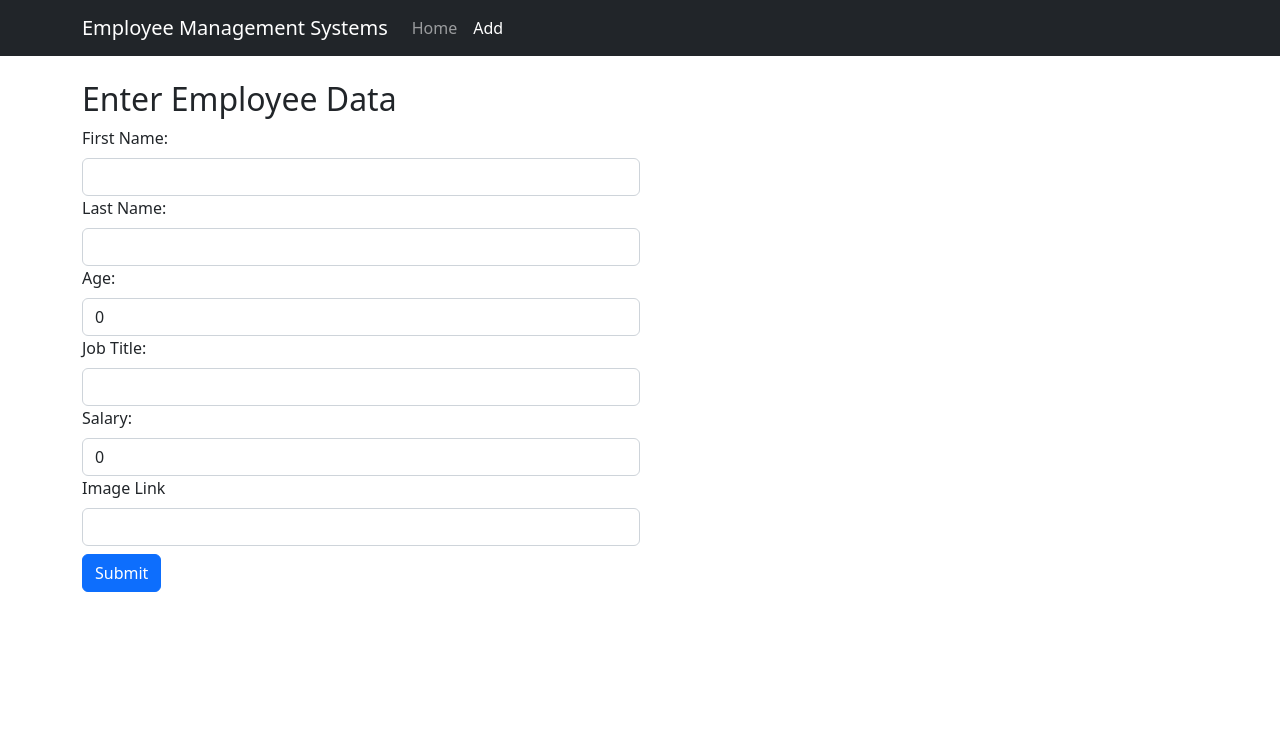
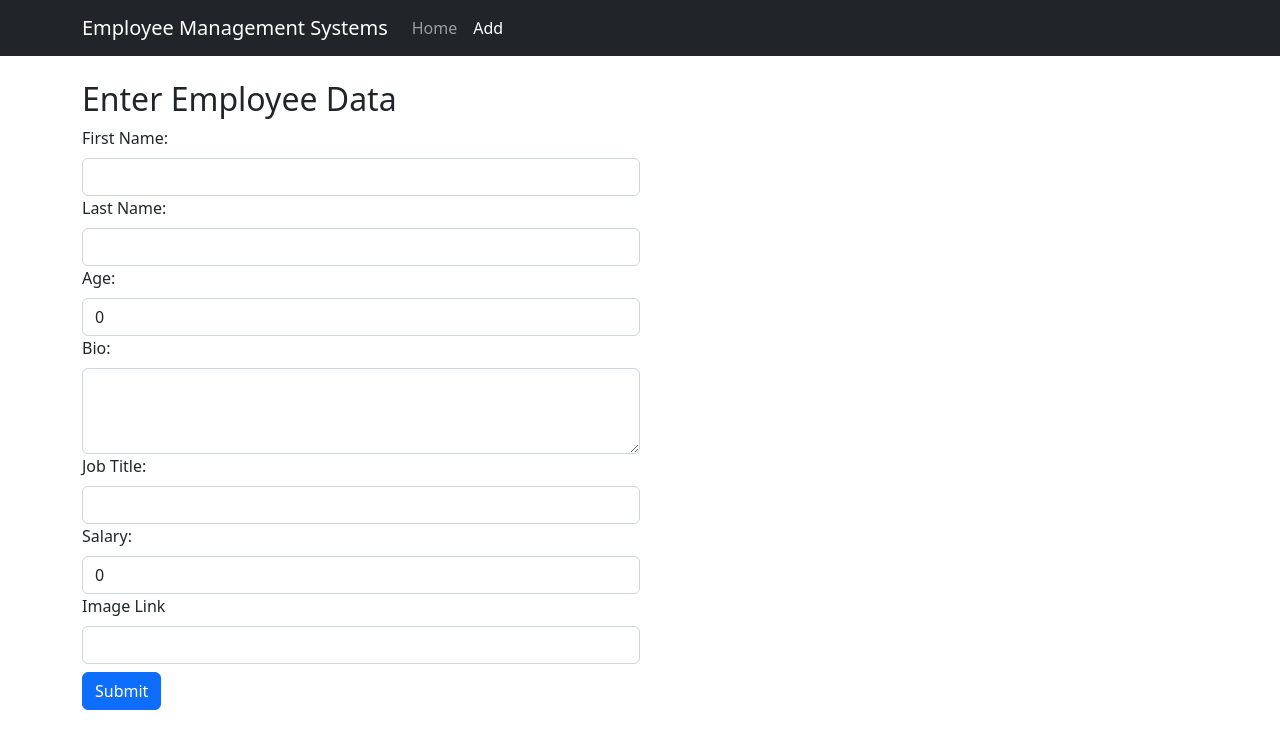
Before and after one commit to sourish33/reactnodesql, a React (Create React App) app in the folder client/: page /add in a window 1280 px wide. Shown: the top 748 px of the page. Built offline with nearby package versions, Linux system fonts and the light colour scheme.

Commit message:
bio working

```diff
--- a/client/src/CardItem/CardItem.js
+++ b/client/src/CardItem/CardItem.js
@@ -2,11 +2,13 @@ import React, { useEffect, useState } from 'react';
 import Card from 'react-bootstrap/Card';
 import ListGroup from 'react-bootstrap/ListGroup';
 import { useParams } from 'react-router-dom';
+import { UserContext } from '../App';
 
 const CardItem = () => {
 
   const {id} = useParams()
   const [formData, setFormData] = useState({})
+  const { navigateToAdd,  navigateToEdit, navigateToView} = React.useContext(UserContext)
 
   useEffect(()=>{
       const fetchData = async () => {
@@ -18,7 +20,7 @@ const CardItem = () => {
 
   },[])
 
-  const {image, fname, lname, age, job_title, salary} = formData
+  const {image, fname, lname, age, job_title, salary, bio} = formData
 
   const salaryFormatted = Number(salary).toLocaleString("en-US", {
     style: "currency",
@@ -26,13 +28,12 @@ const CardItem = () => {
 })
   return (
     <div className='d-flex justify-content-center mt-4'>
-        <Card style={{ width: '25rem' }}>
+        <Card style={{ width: '20rem' }}>
           <Card.Img variant="top" src={image} />
           <Card.Body>
             <Card.Title>{`${fname} ${lname}`}</Card.Title>
             <Card.Text>
-              Some quick example text to build on the card title and make up the
-              bulk of the card's content.
+                    {bio}
             </Card.Text>
           </Card.Body>
           <ListGroup className="list-group-flush">
--- a/client/src/FormElement/FormElement.js
+++ b/client/src/FormElement/FormElement.js
@@ -10,7 +10,8 @@ function FormElement() {
         age: 0,
         job_title: "",
         salary: 0,
-        image: ""
+        image: "",
+        bio: ""
     })
 
     const handleChange = (e) => {
@@ -46,7 +47,8 @@ function FormElement() {
                         age: "",
                         job_title: "",
                         salary: "",
-                        image:""
+                        image:"",
+                        bio:""
                     })
                     setTimeout(()=>{
                         setAlert(x=> {return {...x, visible: false}})
--- a/client/src/FormElement/FormElementEdit.js
+++ b/client/src/FormElement/FormElementEdit.js
@@ -14,6 +14,7 @@ const FormElementEdit = () => {
         age: 0,
         job_title: "",
         salary: 0,
+        bio:""
     })
 
     useEffect(()=>{
--- a/client/src/InputForm/InputForm.js
+++ b/client/src/InputForm/InputForm.js
@@ -38,6 +38,18 @@ const InputForm = ({formData, handleChange, handleSubmit, alert, setAlert}) => {
                                     handleChange(e)
                                 }
                             ></input>
+                            <label htmlFor='bio' className="form-label">Bio:</label>
+                            <textarea
+                                className="form-control"
+                                name="bio"
+                                rows="3"
+                                maxLength={500}
+                                value={formData.bio || ""}
+                                onChange={(e) =>
+                                    handleChange(e)
+                                    }
+                                >
+                                </textarea>
                             <label htmlFor='job_title' className="form-label">Job Title:</label>
                             <input
                                 type="text"
```
Also changed, not shown: 1 other file (tests, documents, lock files or other folders).
